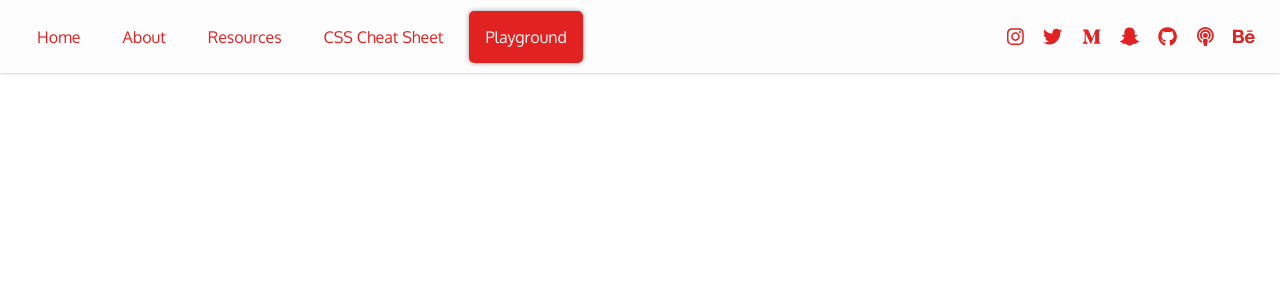
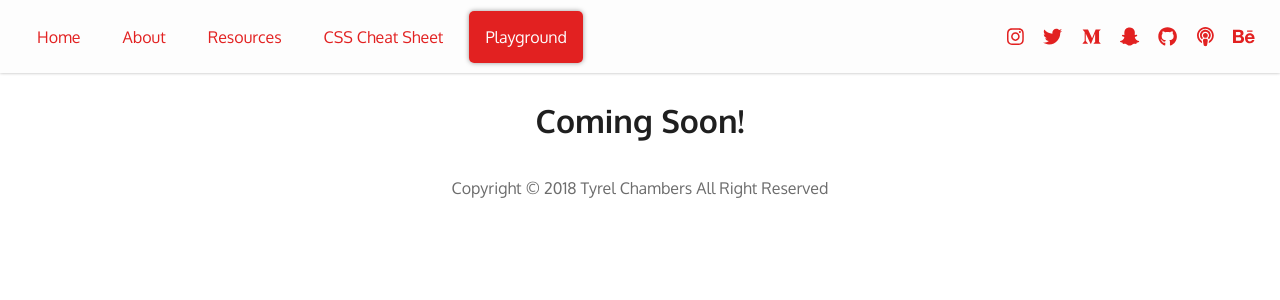
Before and after one commit to tyrelchambers/Tyrel-Chambers, a React app: page /playground in a window 1280 px wide. Shown: the top 300 px of the page. Built offline with nearby package versions, Linux system fonts and the light colour scheme.

Commit message:
add playground route

```diff
--- a/src/index.js
+++ b/src/index.js
@@ -8,6 +8,7 @@ import Header from './layouts/Header/Header';
 import Footer from './layouts/Footer/Footer';
 import Resources from './pages/Resources/Resources';
 import CSSCheatSheet from './pages/CssCheatSheet/CSSCheatSheet';
+import Playground from './pages/Playground/Playground';
 
 import registerServiceWorker from './registerServiceWorker';
 
@@ -20,6 +21,7 @@ ReactDOM.render(
       <Route path="/about" component={About} />
       <Route path="/resources" component={Resources}/>
       <Route path="/css-cheat-sheet" component={CSSCheatSheet} />
+      <Route path="/playground" component={Playground} />
       <Footer/>
 
     </div>
--- /dev/null
+++ b/src/pages/Playground/Playground.js
@@ -0,0 +1,13 @@
+import React, { Component } from 'react';
+
+import './Playground.scss';
+
+export default class Playground extends Component {
+  render() {
+    return(
+      <div className="playground">
+        <h1 className="text-center">Coming Soon!</h1>
+      </div>
+    );
+  }
+}
--- /dev/null
+++ b/src/pages/Playground/Playground.scss
@@ -0,0 +1,3 @@
+.playground {
+  margin-top: 80px;
+}
--- a/src/sections/Intro/Intro.js
+++ b/src/sections/Intro/Intro.js
@@ -49,7 +49,7 @@ export default class Intro extends Component {
   render() {
     return (
       <div className="intro" id="intro">
-        <h1 id="greeting">Good {this.setTimeOfDay(this.state.timeOfDay)}</h1>
+        <h1 id="greeting">Good {this.setTimeOfDay(this.state.timeOfDay)}!</h1>
         <div className="scroll-lines">
           <span className="scroll-line"></span>
           <span className="scroll-line"></span>
```
